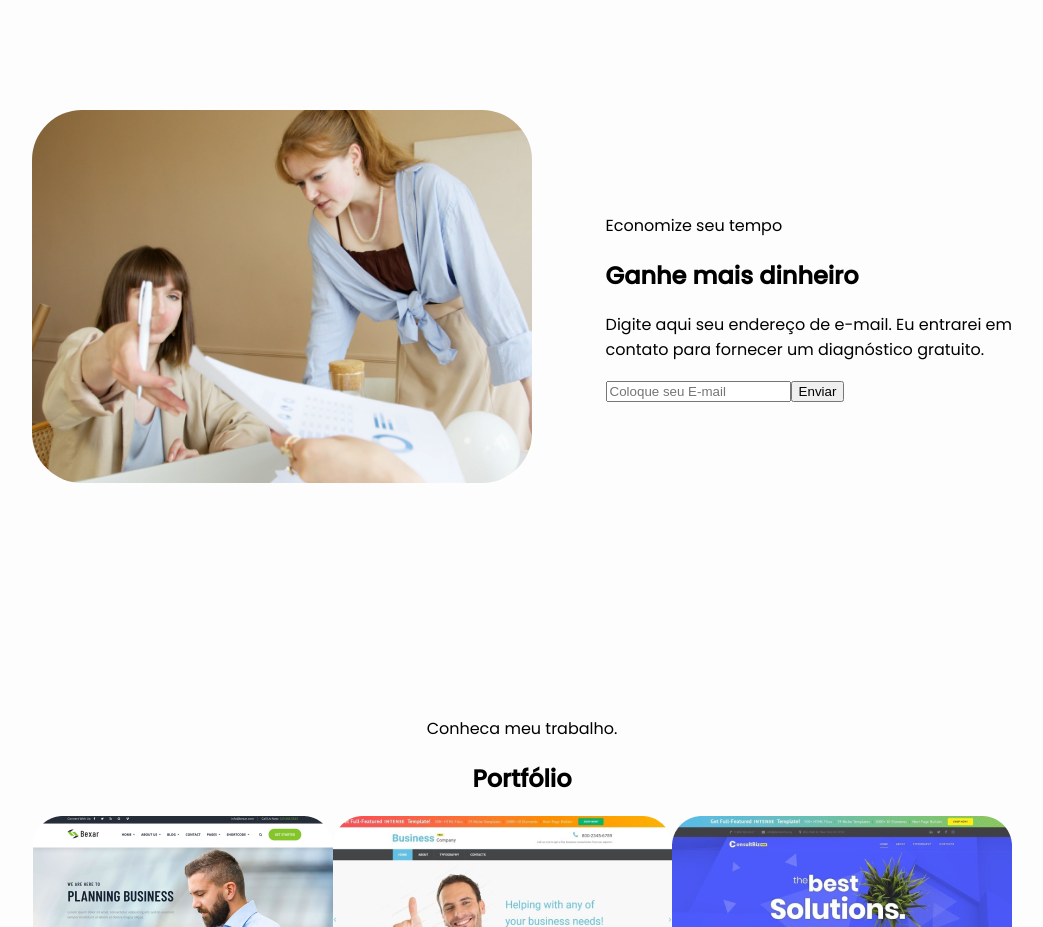
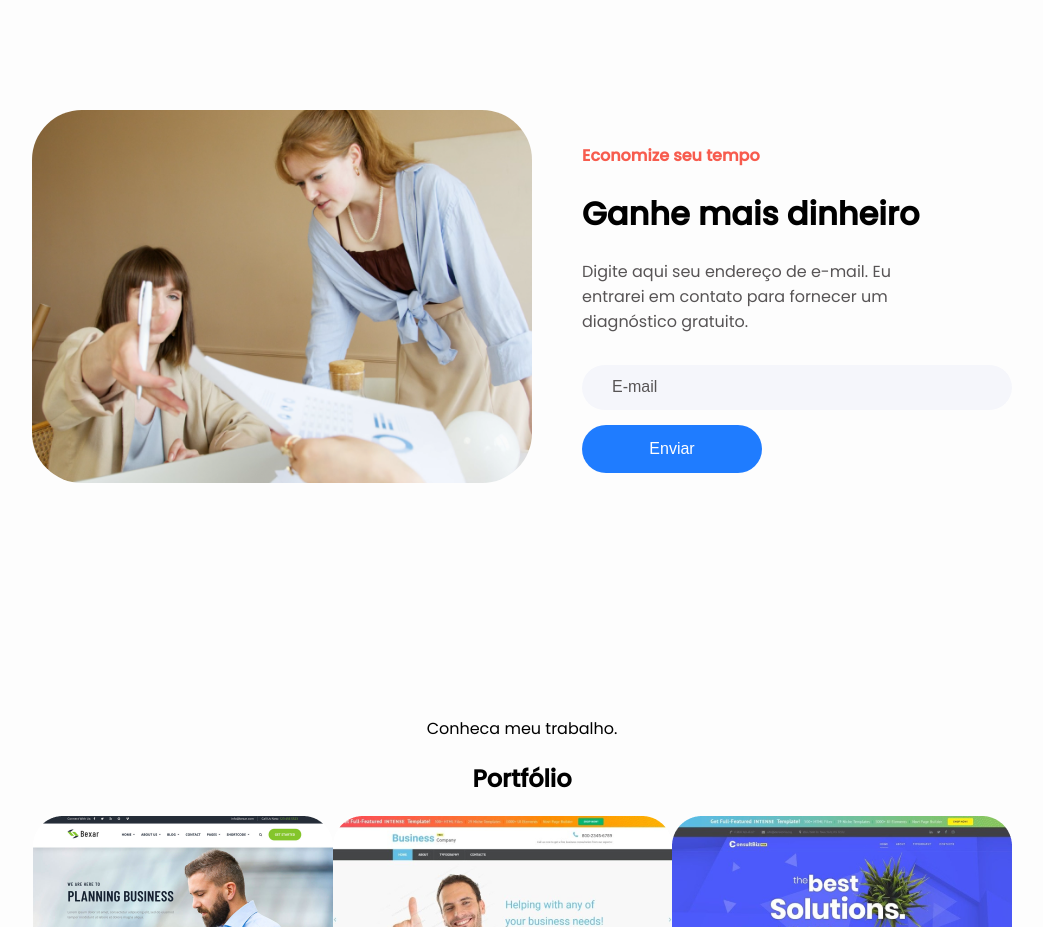
Before and after one commit to RafaelRossetti23/portfolio-dnc, a Next.js app: page / in a window 1280 px wide. Shown: the part 1700-2627 px from the top of the page, without its empty margins (118-1161 px from the left). Built offline with nearby package versions, Linux system fonts and the light colour scheme.

Commit message:
estilizacao da secao entre-em-contato

```diff
--- a/app/components/Form.jsx
+++ b/app/components/Form.jsx
@@ -9,10 +9,10 @@ const Form = ()=>{
             </div>
             <div className={styles.form_content}>
                 <p>Economize seu tempo</p>
-                <h2>Ganhe mais dinheiro</h2>
-                <p>Digite aqui seu endereço de e-mail. Eu entrarei em<br/> contato para fornecer um diagnóstico gratuito.</p>
+                <h1>Ganhe mais dinheiro</h1>
+                <p>Digite aqui seu endereço de e-mail. Eu entrarei em contato para fornecer um diagnóstico gratuito.</p>
                 <form action="https://formspree.io/f/xvojavdz" method="post">
-                    <input type="email" name="email" placeholder="Coloque seu E-mail" />
+                    <input type="email" name="email" placeholder="E-mail" />
                     <button type="submit">Enviar</button>
                 </form>
             </div>
--- a/app/page.module.css
+++ b/app/page.module.css
@@ -21,19 +21,59 @@
   justify-items: center;
   align-items: center;
 
-
 }
 .form_content {
 
   justify-self: center;
   text-align: left;
+
+  padding-left: 50px;
+
 }
+.form_content p:first-child{
+  color: #F75C4E;
+  font-weight: 700;
+}
+.form_content p{
+  color: #575455;
+  width: 85%;
 
+}
+.form_img {
+
+}
 .form_img img{
   border-radius: 50px;
   width: 500px;
+}
+.form form{
+  display: flex;
+  flex-direction: column;
+}
+.form input{
+  margin-top: 15px;
+  padding: 15px 30px;
+  color: #000;
+  border-radius: 50px;
+  background-color: #F5F6FB;
+  border: none;
+}
+.form input::placeholder{
+  color: #575455;
+  font-weight: 400;
+  font-size: 16px;
+}
+.form button{
+  margin-top: 15px;
+  padding: 15px 30px;
+  border: none;
+  border-radius: 50px;
+  background-color: #1F7CFF;
+  color: white;
+  font-size: 16px;
+  width: 180px;
+}
 
-}
 .servicos{
   grid-area: servicos;
   display: grid;
```
